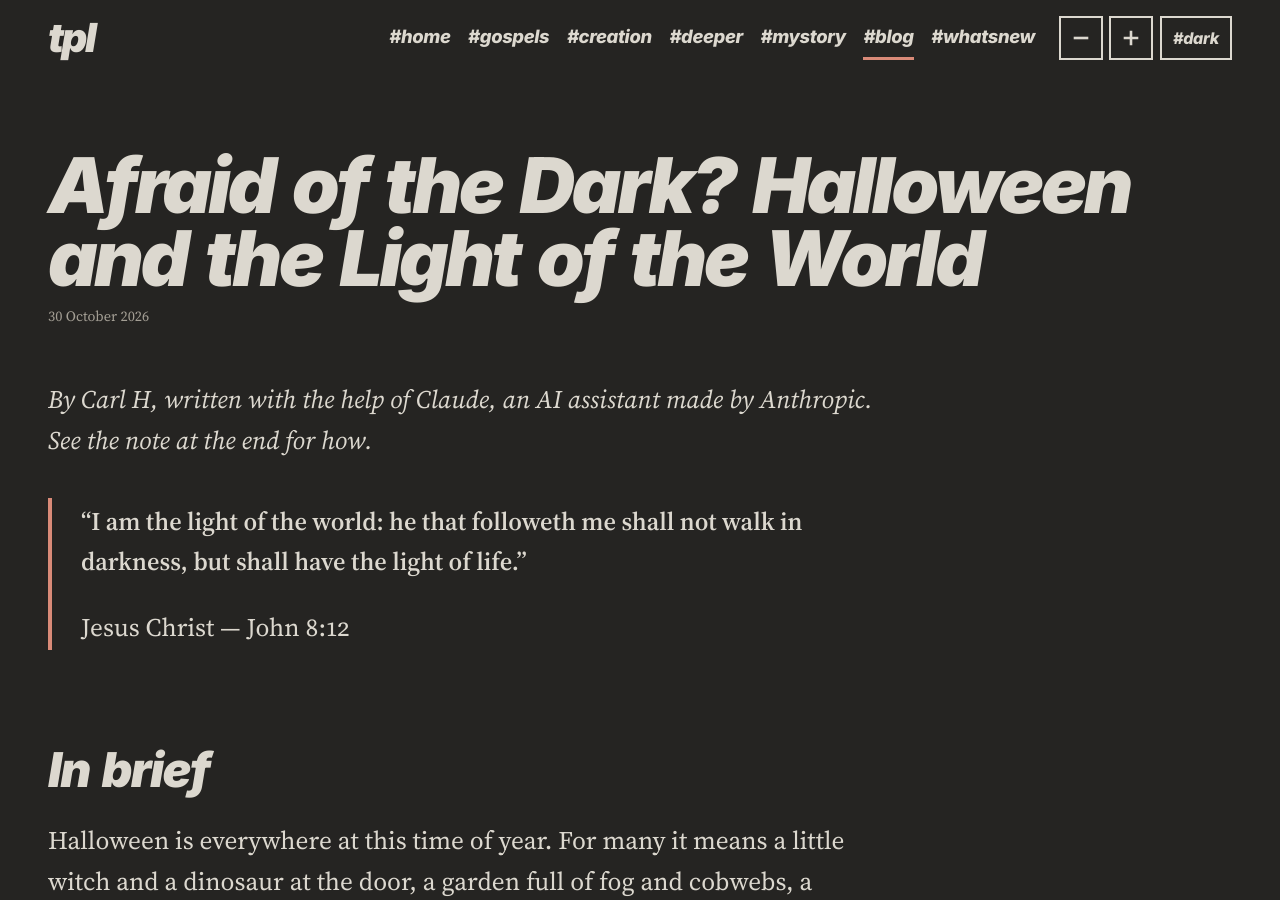
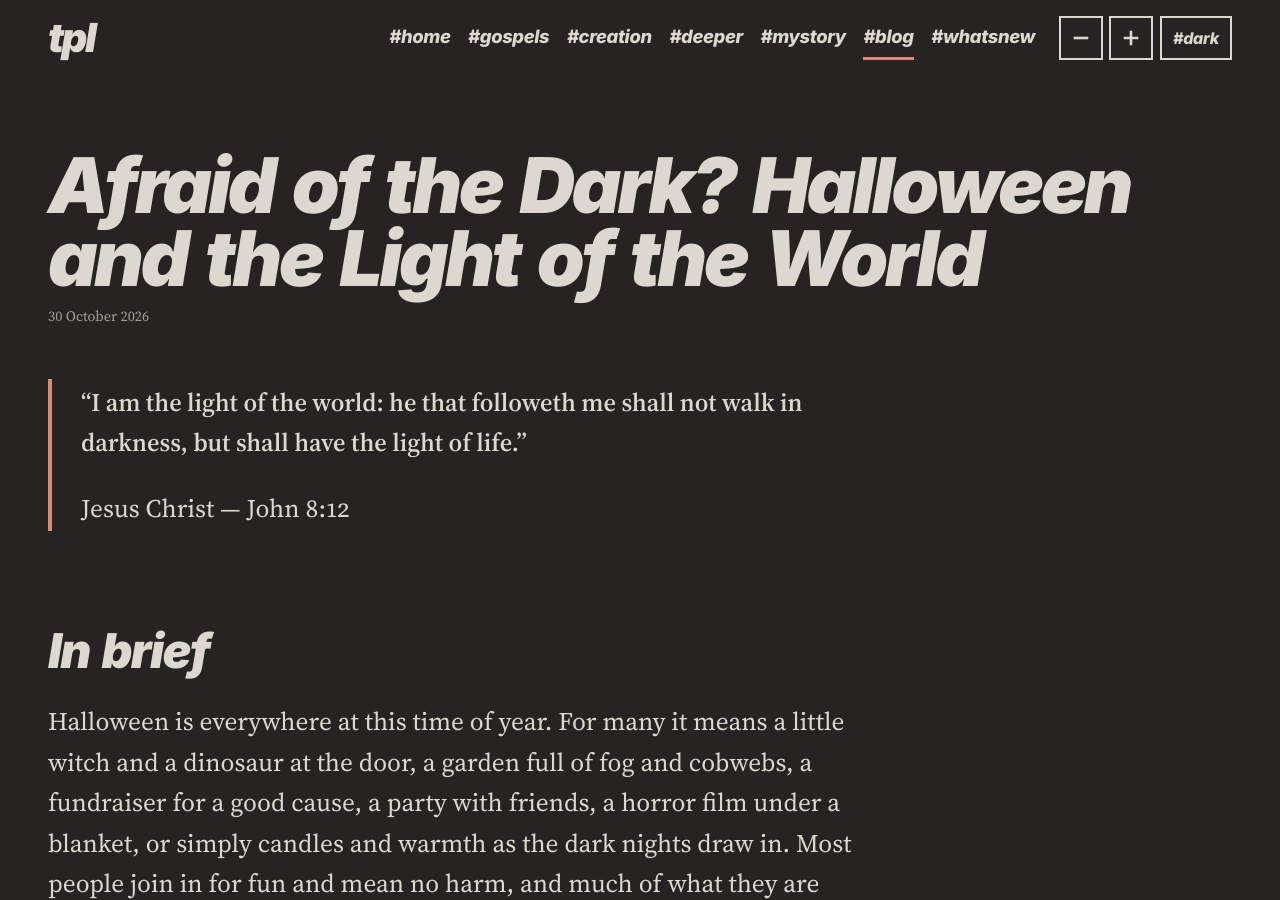
Before and after one commit to ForestWalkUK/truthpeaceandlove, a Jekyll site: the page built from _posts/2026-10-30-afraid-of-the-dark-halloween-light-of-the-world.md, in a window 1280 px wide and 900 px high. Built offline with Jekyll 4.4.1, drawn with Linux system fonts in a browser that asks for light colours.

Commit message:
Update 2026-10-30-afraid-of-the-dark-halloween-light-of-the-world.md
- Updated as Claude's copy still included the credit to me at the top, now removed

```diff
--- a/_posts/2026-10-30-afraid-of-the-dark-halloween-light-of-the-world.md
+++ b/_posts/2026-10-30-afraid-of-the-dark-halloween-light-of-the-world.md
@@ -1,8 +1,6 @@
 ---
 title: "Afraid of the Dark? Halloween and the Light of the World"
 ---
-*By Carl H, written with the help of Claude, an AI assistant made by Anthropic. See the note at the end for how.*
-
 > **“I am the light of the world: he that followeth me shall not walk in darkness, but shall have the light of life.”**
 >
 > Jesus Christ — John 8:12
```
